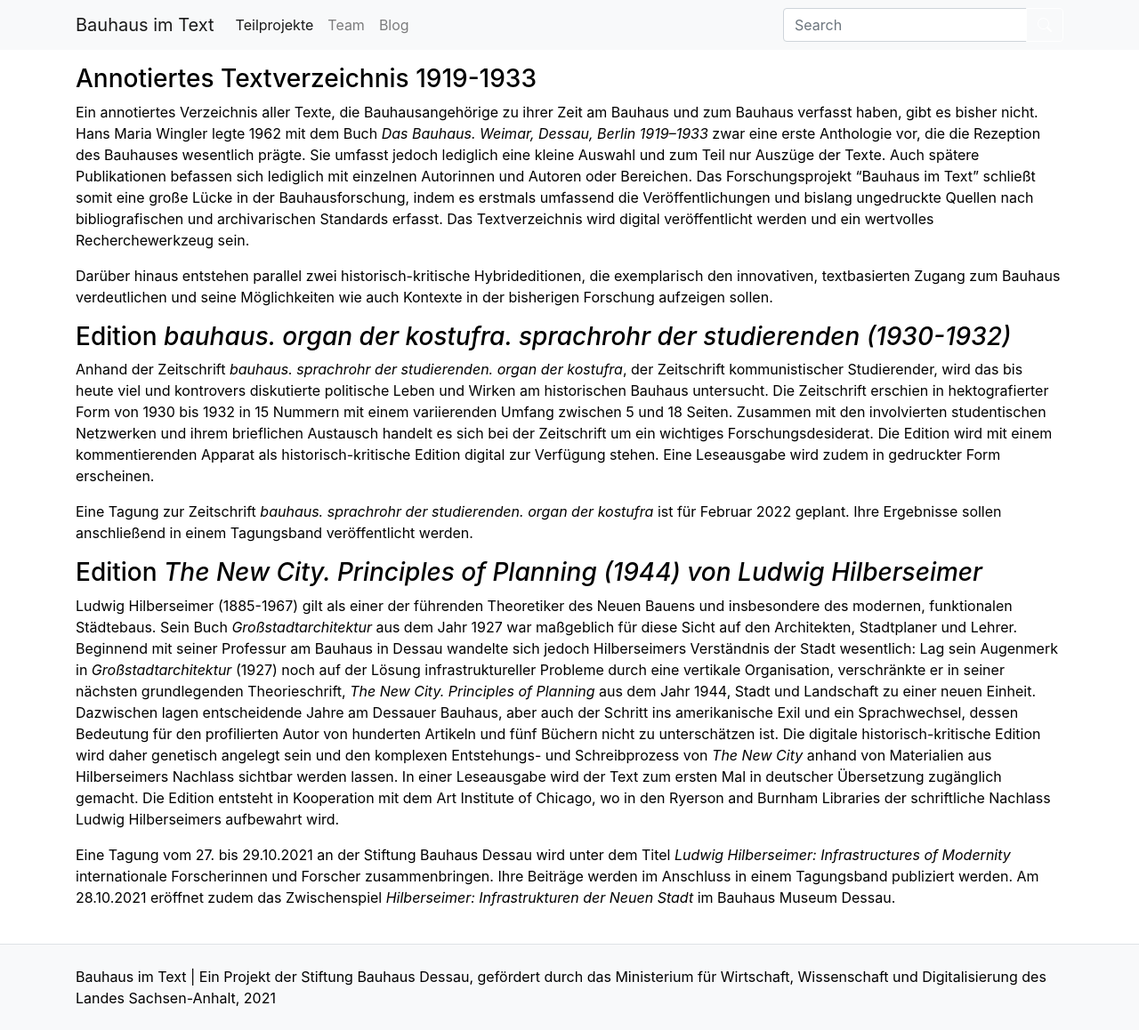
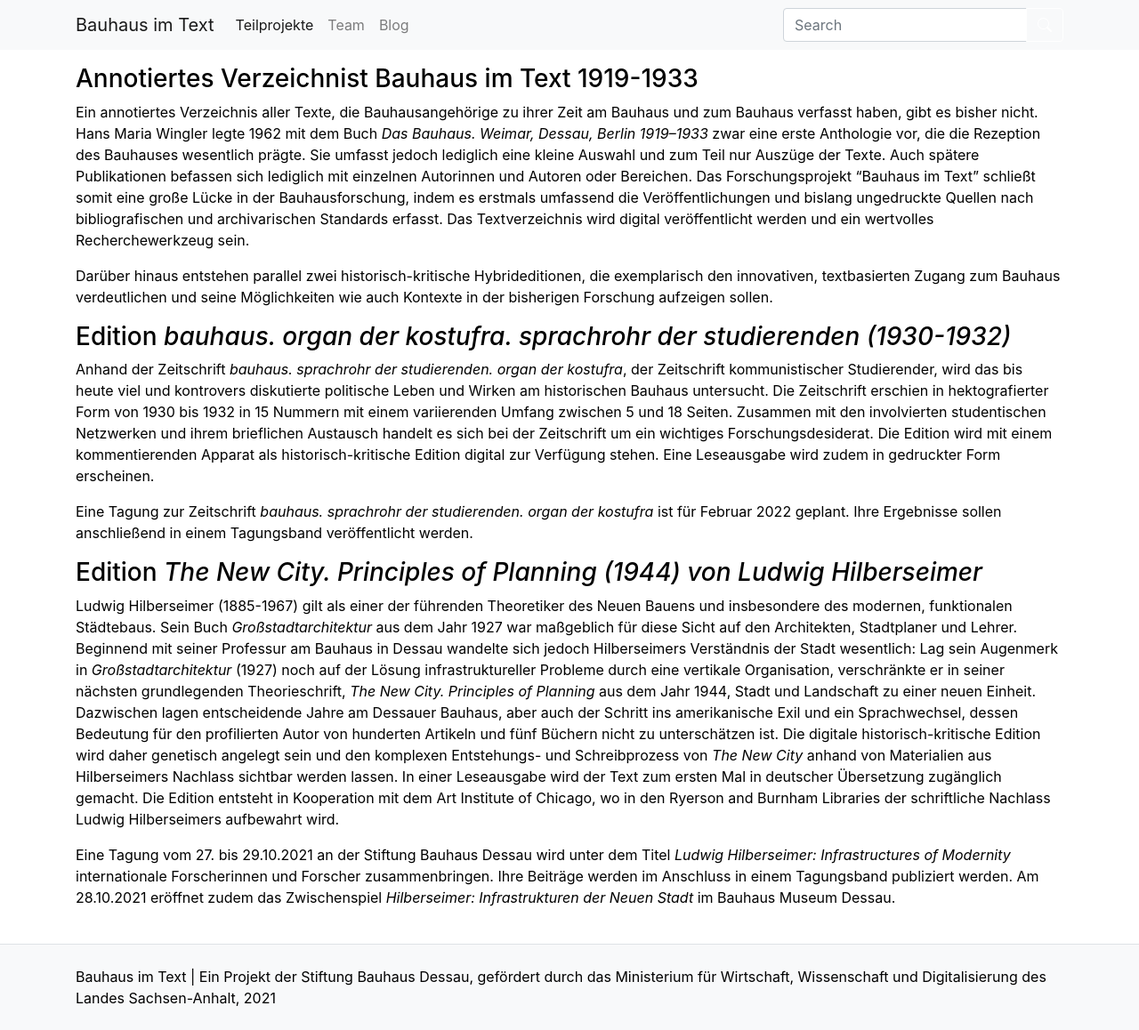
Before and after one commit to Bauhaus-im-Text/internetauftritt, a Jekyll site: the page built from pages/about.md, in a window 1280 px wide. Shown: the whole page at 89% size. Built offline with Jekyll 4.4.1, drawn with Linux system fonts in a browser that asks for light colours.

Commit message:
Update about.md

```diff
--- a/pages/about.md
+++ b/pages/about.md
@@ -1,5 +1,5 @@
 ---
-title: Annotiertes Textverzeichnis 1919-1933
+title: Annotiertes Verzeichnist Bauhaus im Text 1919-1933
 nav: Teilprojekte
 nav_order: 1
 ---
```
